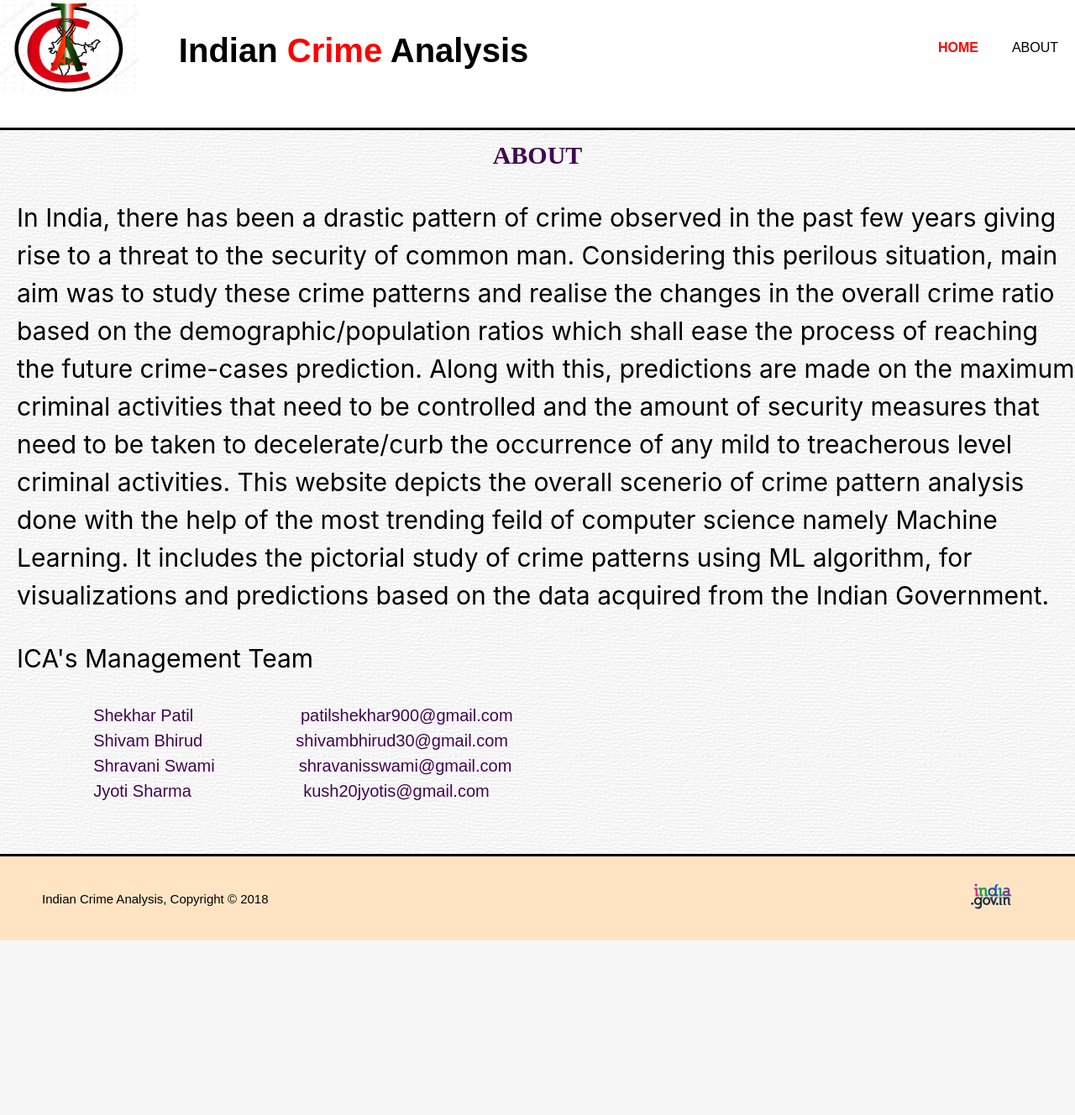
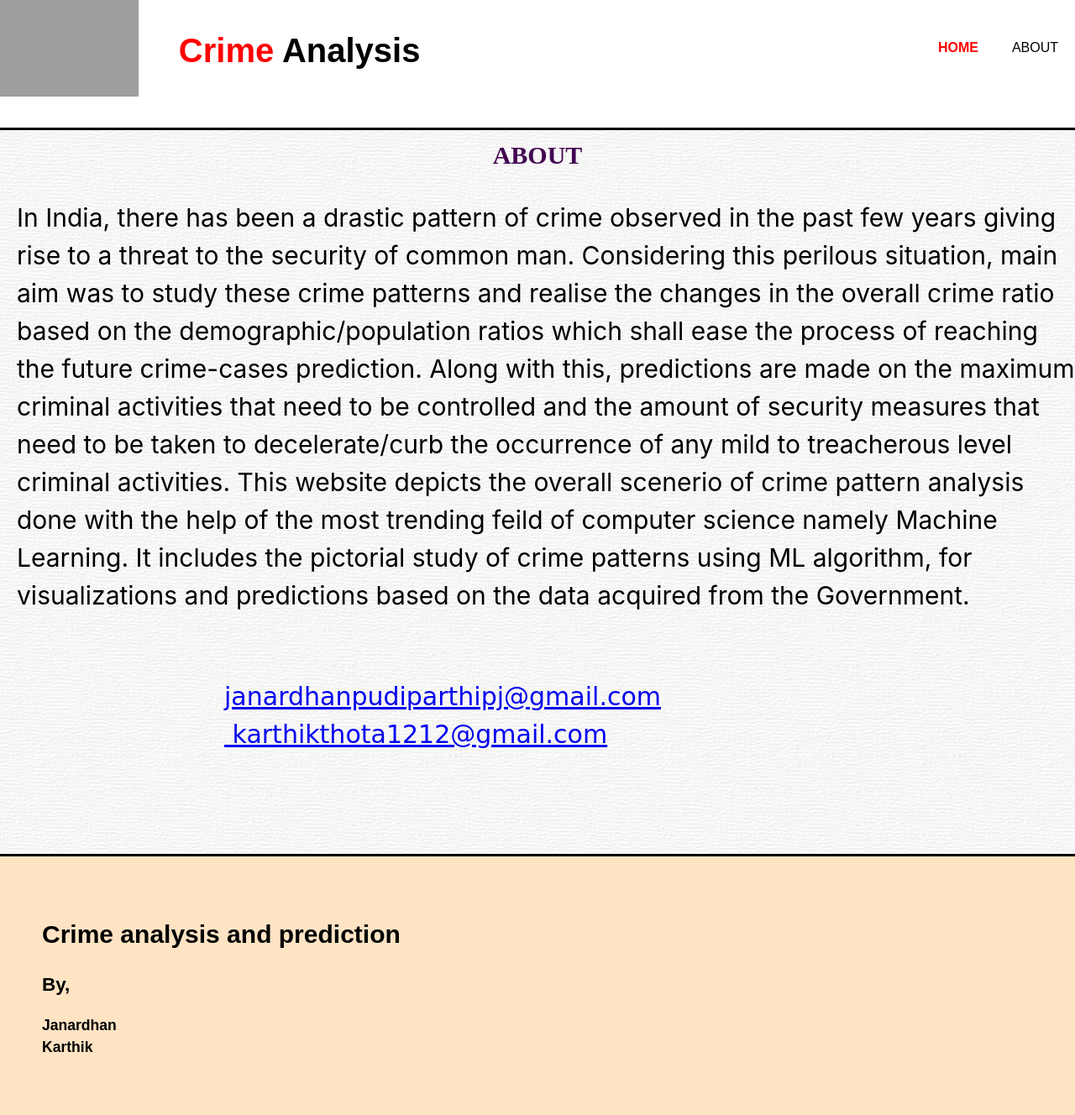
Before and after one commit to raviakshay/Crime-Rate-Analysis-Prediction, a Flask app: page /About.html in a window 1280 px wide. Shown: the whole page at 84% size. Before the commit the page ends 1120 px from the top, so only its background shows below. Run offline with Flask 2, Linux system fonts and the light colour scheme; parts of the project's set-up code (start-up, migrations or seed data) failed here and were passed over; grey boxes are pictures that could not be loaded.

Commit message:
Update About.html

```diff
--- a/templates/About.html
+++ b/templates/About.html
@@ -1,6 +1,7 @@
 <!doctype html>
 <html>
 	<head>
+
         <meta http-equiv="pragma" content="no-cache"/>
         <meta name="viewport" content="width=device-width, initial-scale=1.0">
 		<title>Crime Prediction System | Welcome</title>
@@ -13,10 +14,10 @@
 	<body>
         <header class = "header1">
                 <div class = "box1">
-                    <img src="{{url_for('static', filename='images/logo_trial.png')}}" height = "115vh" width = "90%" alt="Banner Image"/>
+                    <img src="{{url_for('static', filename='images/Home.jpg')}}" height = "115vh" width = "90%" alt="Banner Image"/>
                 </div>
                 <div class = "box2">
-                    <h1>Indian <span class="highlight">Crime</span> Analysis</h1>
+                    <h1><span class="highlight">Crime</span> Analysis</h1>
                 </div>
                 <div class = "box3">
                     <nav>
@@ -34,14 +35,16 @@
                     <center><h1>ABOUT</h1></center>
                     <p>
                             In India, there has been a drastic pattern of crime observed in the past few years giving rise to a threat to the security of common man. Considering this perilous situation, main aim was to study these crime patterns and realise the changes in the overall crime ratio based on the demographic/population ratios which shall ease the process of reaching the future crime-cases prediction. Along with this, predictions are made on the maximum criminal activities that need to be controlled and the amount of security measures that need to be taken to decelerate/curb the occurrence of any mild to treacherous level criminal activities.
-                            This website depicts the overall scenerio of crime pattern analysis done with the help of the most trending feild of computer science namely Machine Learning. It includes the pictorial study of crime patterns using ML algorithm, for visualizations and predictions based on the data acquired from the Indian Government.
+                            This website depicts the overall scenerio of crime pattern analysis done with the help of the most trending feild of computer science namely Machine Learning. It includes the pictorial study of crime patterns using ML algorithm, for visualizations and predictions based on the data acquired from the Government.
                     </p>
-                    <p>ICA's Management Team<br>
-                        <pre style="font-size: 20px; font-family:fantasy;">
-                    Shekhar Patil                       patilshekhar900@gmail.com
-                    Shivam Bhirud                    shivambhirud30@gmail.com
-                    Shravani Swami                  shravanisswami@gmail.com
-                    Jyoti Sharma                        kush20jyotis@gmail.com
+
+
+
+                        <pre style="font-size: 30px; font-family:cursive;">
+
+                            <a href = "mailto: janardhanpudiparthipj@gmail.com">janardhanpudiparthipj@gmail.com</a>
+                            <a href = "mailto: karthikthota1212@gmail.com"> karthikthota1212@gmail.com</a>
+
                         </pre>
                     </p>
 
@@ -49,11 +52,14 @@
         </section>
 
 
+        <footer>
+            <h1>Crime analysis and prediction</h1>
+             <h2>By, </h2>
+            <h3>Janardhan
+           <br>
+             Karthik
+            </h3>
 
-                <footer>
-                    <p>Indian Crime Analysis, Copyright &copy; 2018</p>
-                    <img src="/static/images/indiagov.png" id="IG">
-
-                </footer>
+                 </footer>
     </body>
 </html>
```
